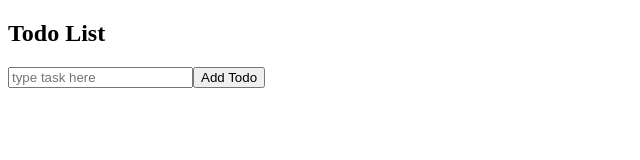
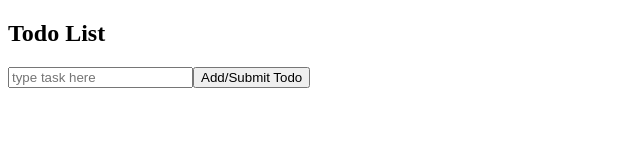
Before and after one commit to bloominstituteoftechnology/web-module-project-class-components, a React (Create React App) app: page / in a window 1280 px wide. Shown: the top 160 px of the page, without its empty margins (0-640 px from the left). Built offline with nearby package versions, Linux system fonts and the light colour scheme; the HTML template or start-up script is replaced by a standard one.

Commit message:
add comments for consoleing in TodoForm.js

```diff
--- a/src/components/TodoForm.js
+++ b/src/components/TodoForm.js
@@ -1,14 +1,15 @@
 import React from "react";
 class TodoForm extends React.Component {
-    constructor(){
+    constructor() {
         super();
         this.state = {
-            input:''
+            input: ''
         }
     }
     //The state starts as an empty string.
     //the handeChanges fuction deals with grabing what the user inputs to the field. it doesn't "submit" that imput it just "collects" it and changes the state to the inputed data from th eempty string to whatever the user types in.
     handleChanges = e => {
+        // console.log('User Input', e.target.value);
         this.setState({
             input: e.target.value
         });
@@ -19,11 +20,11 @@ class TodoForm extends React.Component {
         this.props.addItem(this.state.input);
     }
     render() {
-
-        return(
+        // console.log('this.state.input TodoForm.js', this.state.input);
+        return (
             <form>
-                <input onChange={this.handleChanges} type="text" name="todo" placeholder="type task here "/>
-                <button>Add Todo</button>
+                <input onChange={this.handleChanges} type="text" name="todo" placeholder="type task here " />
+                <button>Add/Submit Todo</button>
             </form>
         );
     }
```
